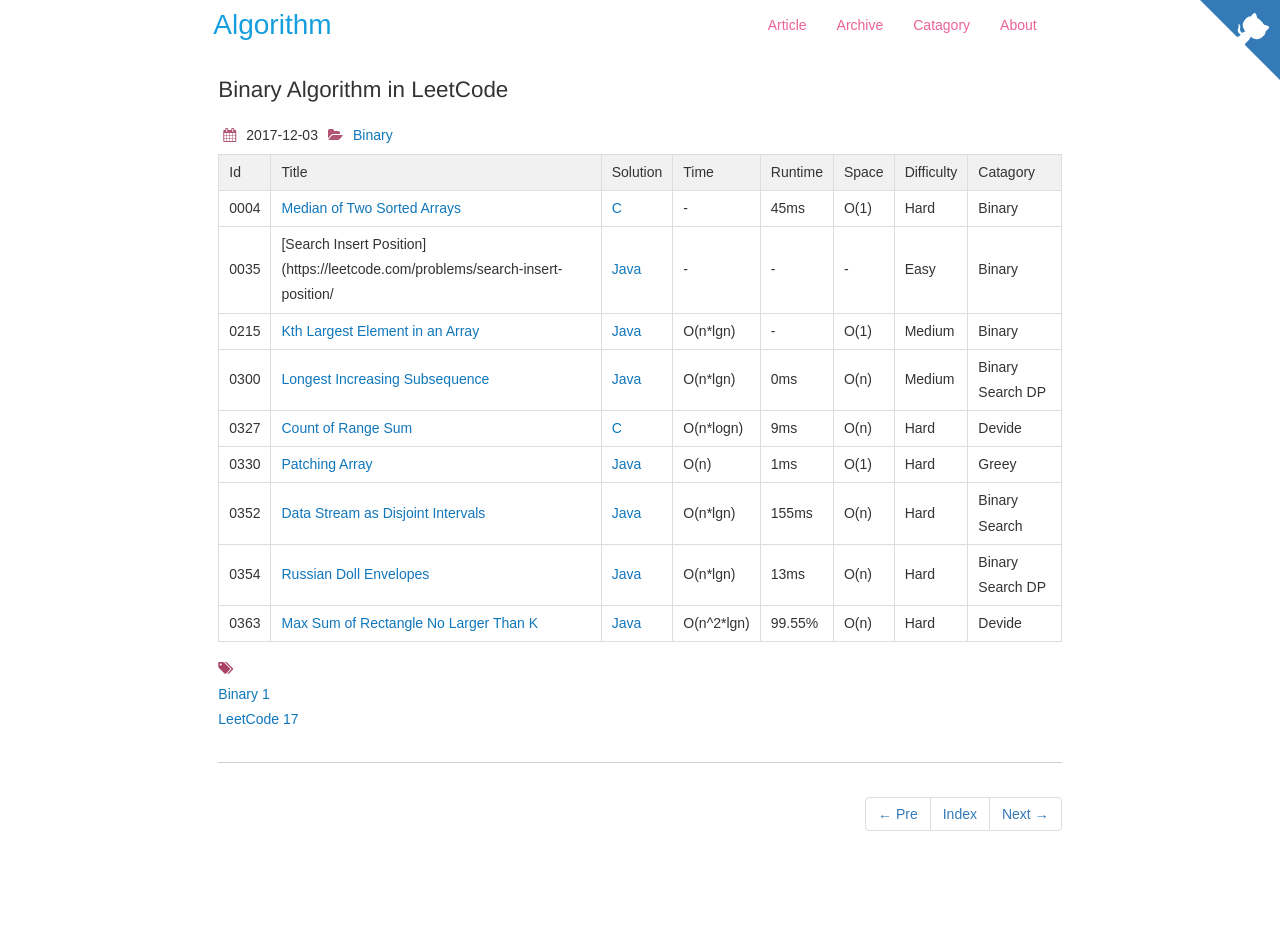
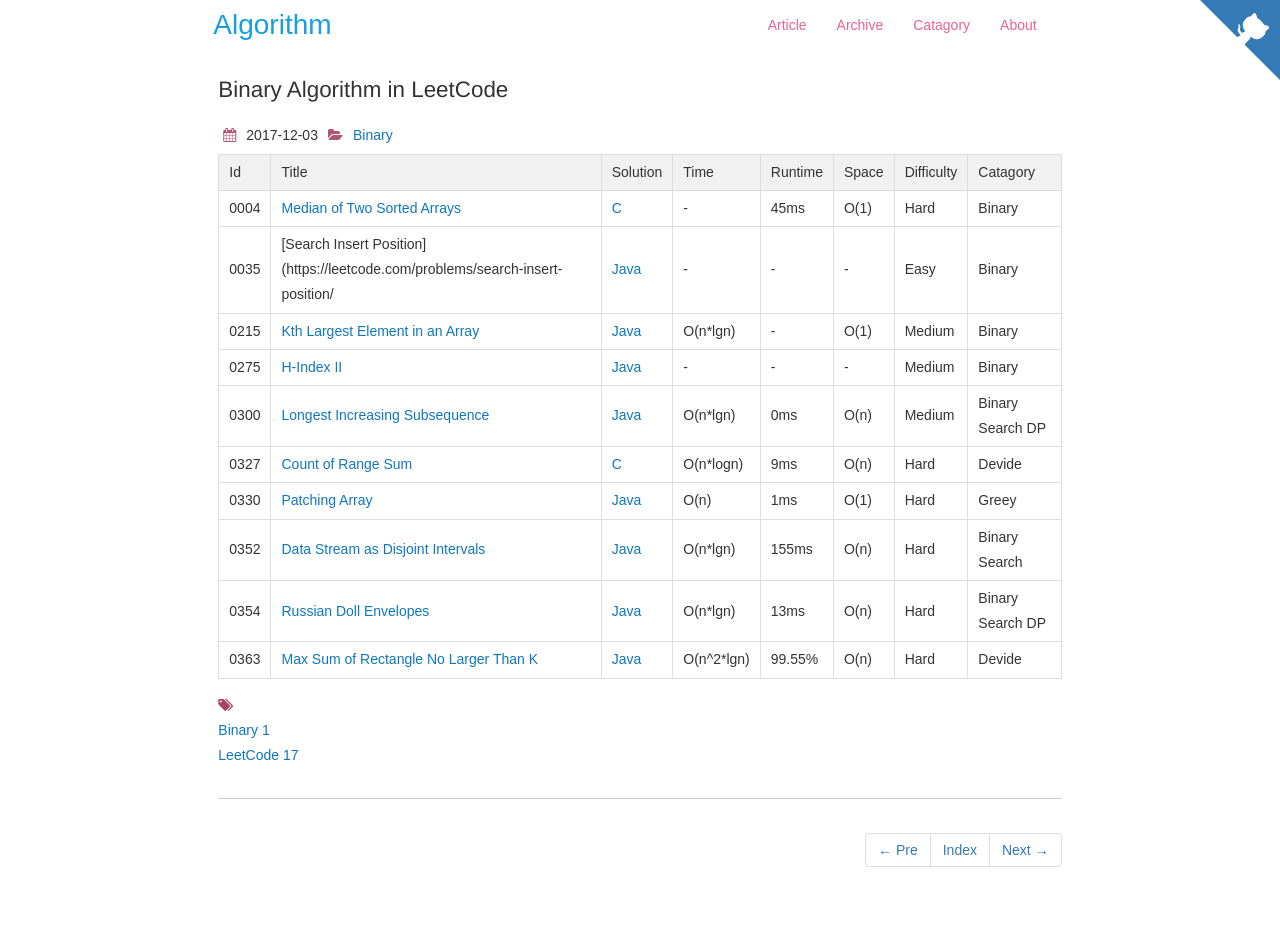
Before and after one commit to dunso/algorithm, a Jekyll site: the page built from docs/_posts/2017-12-03-Binary.md, in a window 1280 px wide. Built offline with Jekyll 4.4.1, drawn with Linux system fonts in a browser that asks for light colours; nearby versions of some CDN libraries; before the commit the page ends 905 px from its top, so only the background shows below that.

Commit message:
Add index of LeetCode0275.java to docs

```diff
--- a/docs/_posts/2017-12-03-Binary.md
+++ b/docs/_posts/2017-12-03-Binary.md
@@ -15,6 +15,7 @@
 |0004|[Median of Two Sorted Arrays](https://leetcode.com/problems/median-of-two-sorted-arrays) | [C](https://e.srl/leetcode-4/)  |   - |45ms| O(1)  |  Hard |Binary|
 |0035|[Search Insert Position](https://leetcode.com/problems/search-insert-position/| [Java](https://e.srl/leetcode-35/) |-|-|-|  Easy |Binary|
 |0215|[Kth Largest Element in an Array](https://leetcode.com/problems/kth-largest-element-in-an-array) | [Java](https://e.srl/leetcode-215/) | O(n\*lgn) |-| O(1)  |  Medium |Binary|
+|0275|[H-Index II](https://leetcode.com/problems/h-index-ii/) | [Java](https://e.srl/leetcode-275/) |-|-|-|  Medium |Binary|
 |0300|[Longest Increasing Subsequence](https://leetcode.com/problems/longest-increasing-subsequence) | [Java](https://e.srl/leetcode-300/)  | O(n\*lgn) |0ms| O(n)  |  Medium |Binary Search DP|
 |0327|[Count of Range Sum](https://leetcode.com/problems/count-of-range-sum) | [C](https://e.srl/leetcode-327/)  | O(n\*logn) |9ms| O(n)  |  Hard |Devide|
 |0330|[Patching Array](https://leetcode.com/problems/patching-array) | [Java](https://e.srl/leetcode-330/)  | O(n) |1ms| O(1)  |  Hard |Greey|
```
